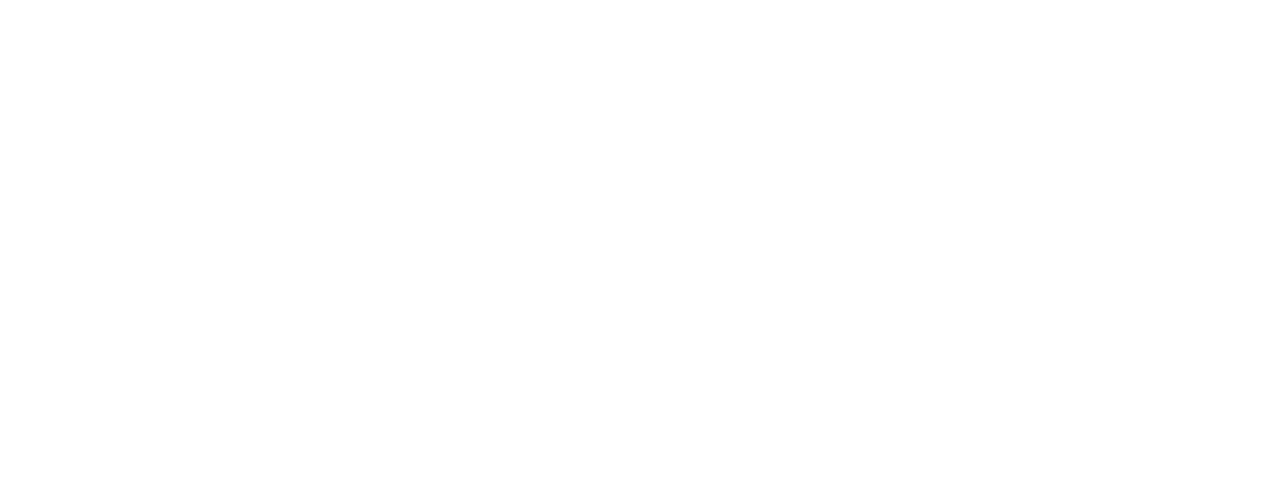
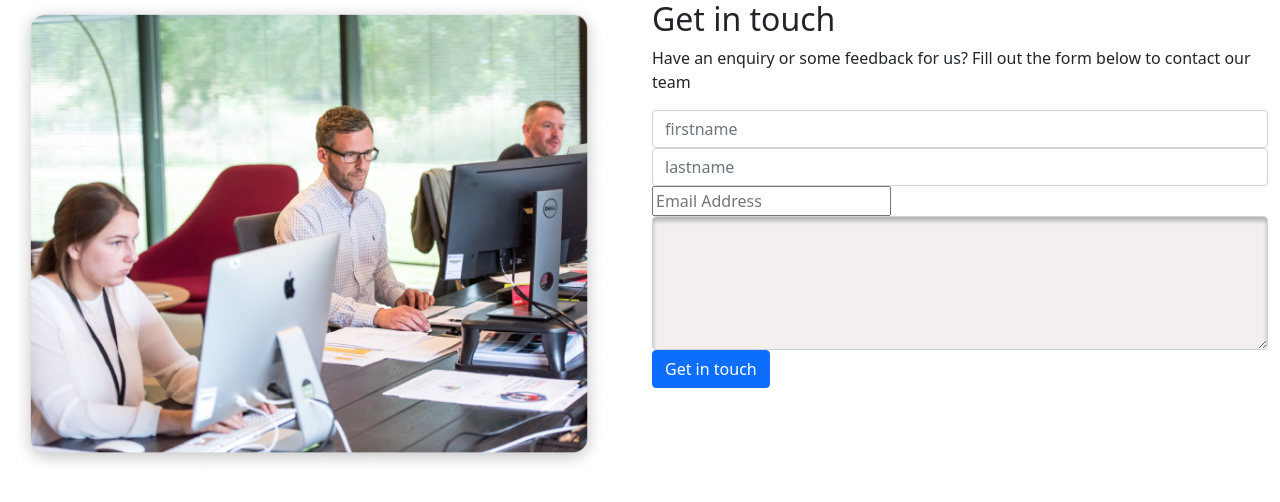
Before and after one commit to Bizkaofficial/bizzy-gallop, a React (Create React App) app: page /aboutus in a window 1280 px wide. Before the commit this address had no page. Shown: the top 502 px of the page. Built offline with nearby package versions, Linux system fonts and the light colour scheme.

Commit message:
Discover

```diff
--- a/src/App.js
+++ b/src/App.js
@@ -7,6 +7,7 @@
 import ProjectUpload from "./pages/ProjectUpload";
 import Blog  from "./pages/Blog";
 import ProjectDetails from "./pages/ProjectDetails";
+import AboutUS from "./pages/AboutUs";
 
 const App = () => {
   return (
@@ -27,6 +28,7 @@
         <Route  path="/projectupload" caseSensitive="fasle" element={<ProjectUpload />} />
         <Route path="/blog" caseSensitive="false" element={<Blog />} />
         <Route path="/projectdetails" caseSensitive="fasle" element={<ProjectDetails />} />
+        < Route path="/aboutus" caseSensitive="false" element={<AboutUS />} />
       </Routes>
     </>
   );
--- /dev/null
+++ b/src/pages/AboutUs.js
@@ -0,0 +1,49 @@
+import Aboutus from "../assets/Aboutus.png";
+
+const AboutUS = () => {
+  return (
+    <div className="container-fluid">
+      <div className="row">
+        <div className="col">
+          <img src={Aboutus} width={594} height={475} alt="" />
+        </div>
+        <div className="col">
+          <h2>Get in touch</h2>
+          <p>
+            Have an enquiry or some feedback for us? Fill out the form below to
+            contact our team
+          </p>
+          <input
+            type="text"
+            className="form-control"
+            id="firstname"
+            placeholder="firstname"
+          />
+          <input
+            type="text"
+            className="form-control"
+            placeholder="lastname"
+            id="lastname"
+          />
+          <input
+            type="text"
+            classsName="form-control"
+            id="email"
+            placeholder="Email Address"
+          />
+          <textarea
+            className="form-control textarea-input"
+            rows="5"
+            id="description"
+            name="text"
+          />
+          <button type="text" className="btn btn-primary">
+            Get in touch
+          </button>
+        </div>
+      </div>
+    </div>
+  );
+};
+
+export default AboutUS;
--- a/src/pages/ProjectDetails.js
+++ b/src/pages/ProjectDetails.js
@@ -86,10 +86,16 @@
         nunc, auctor auctor. Sed dui id facilisi id urna, et nibh. Neque id
         viverra massa vitae. Nisl tincidunt orci aliquet diam tellus.
       </p>
-      <div className="d-flex  container-fluid-lg">
-        <img src={image9} width={365} height={286} />
-        <img src={image6} width={365} height={286} />
-        <img src={image5} width={365} height={286} />
+      <div className="container-fluid-lg d-flex justify-content-around">
+        <div className="col">
+          <img src={image9} width={365} height={286} />
+        </div>
+        <div className="col">
+          <img src={image6} width={365} height={286} />
+        </div>
+        <div className="col">
+          <img src={image5} width={365} height={286} />
+        </div>
       </div>
       <div className="d-grid d-md-flex my-4">
         <button type="button" className="btn btn-primary me-md-4 px-4">
--- a/src/pages/ProjectUpload.js
+++ b/src/pages/ProjectUpload.js
@@ -23,7 +23,7 @@
         <textarea class="form-control textarea-input" rows="5" id="comment" name="text"></textarea> <br />
 
         <label className="form-label h5" for="ToolsUsed" >Tools Used</label> <br />
-        <textarea class="form-control txtarea-input" rows="5" id="comment" name="text"></textarea> <br />
+        <textarea class="form-control textarea-input" rows="5" id="comment" name="text"></textarea> <br />
 
         <label className="form-label h5" for="Video" >Add Video Format</label>
         <p>Please kindly ensure the video is not more than 10 mb in size 3gp, <br /> Mp4 supported format.</p>
```
Also changed, not shown: src/pages/Discover.js (+23 -3 lines), src/assets/Aboutus.png (added).
